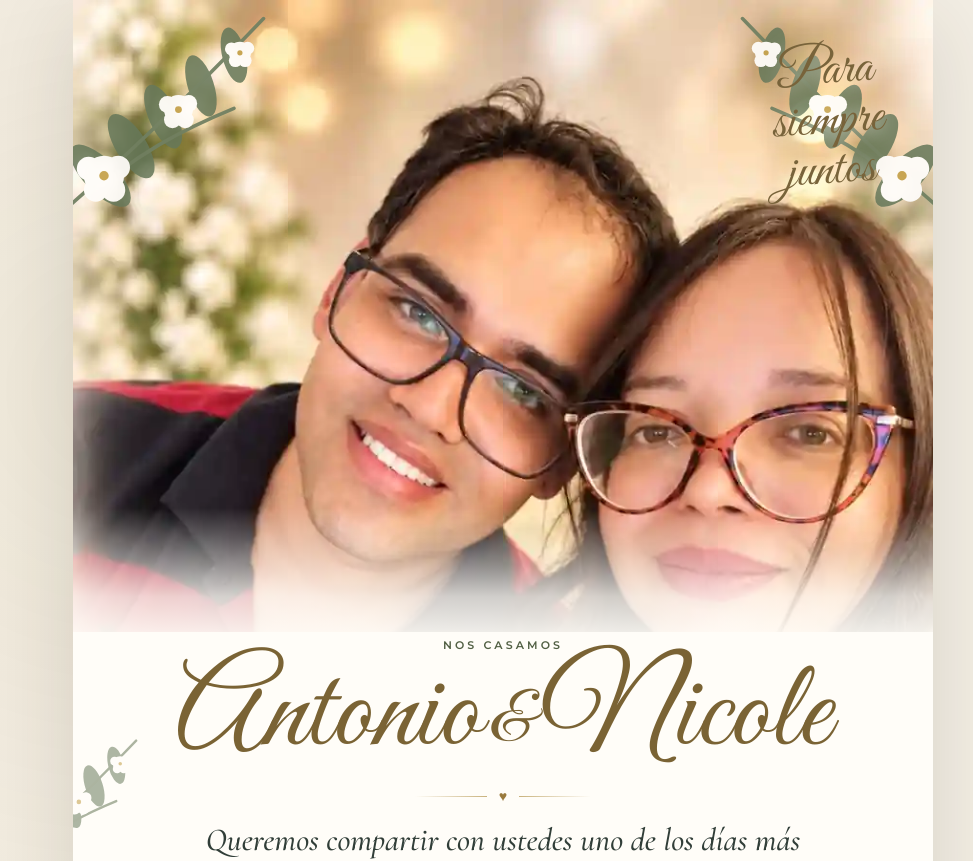
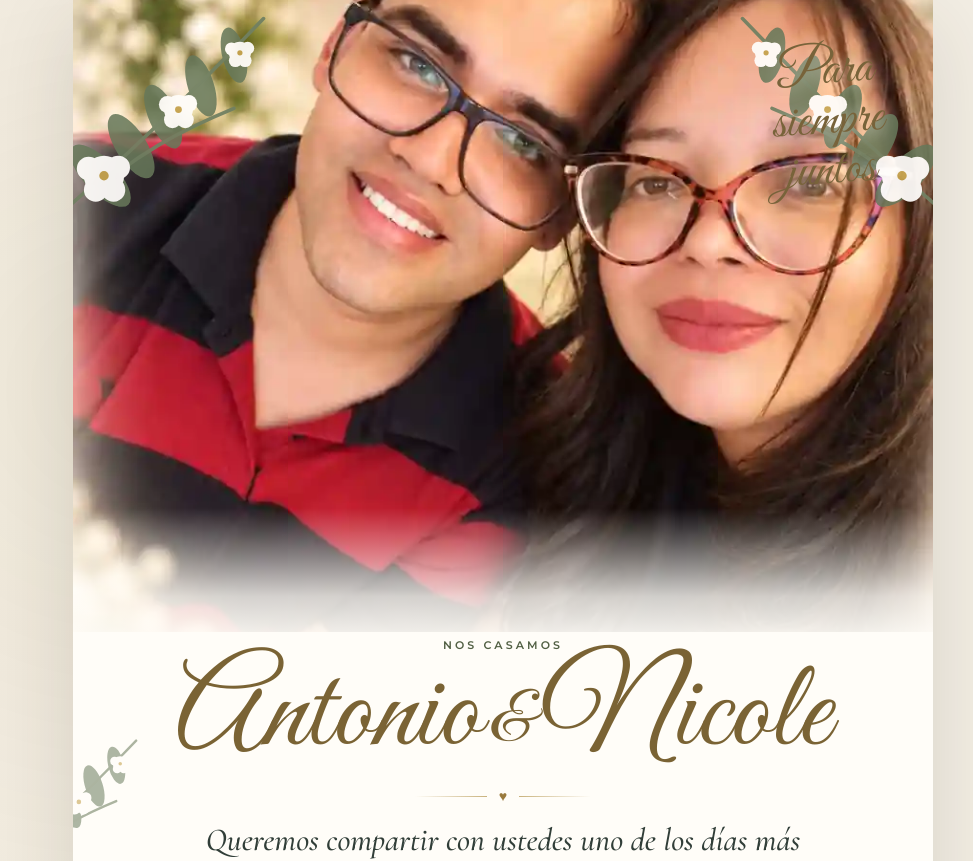
Before and after one commit to katherine-valcarce/invitaciones, a React (Vite) app: page /matrimonios/antonio-nicole in a window 1280 px wide. Shown: the top 861 px of the page, without its empty margins (137-1110 px from the left). Built offline with nearby package versions, Linux system fonts and the light colour scheme.

Commit message:
fix: preserve portrait aspect ratio and natural skin

```diff
--- a/src/index.css
+++ b/src/index.css
@@ -550,12 +550,15 @@ a { color: inherit; }
    This keeps the clean photo crisp without applying any visual filter to skin. */
 .hero__tiles {
   position: absolute;
-  inset: 0;
+  left: 0;
+  top: 50%;
   display: grid;
   grid-template-columns: repeat(4, minmax(0, 1fr));
   width: 100%;
-  height: 100%;
+  height: auto;
+  aspect-ratio: 3 / 4;
   overflow: hidden;
+  transform: translateY(-50%);
 }
 
 .hero__tiles img {
```
